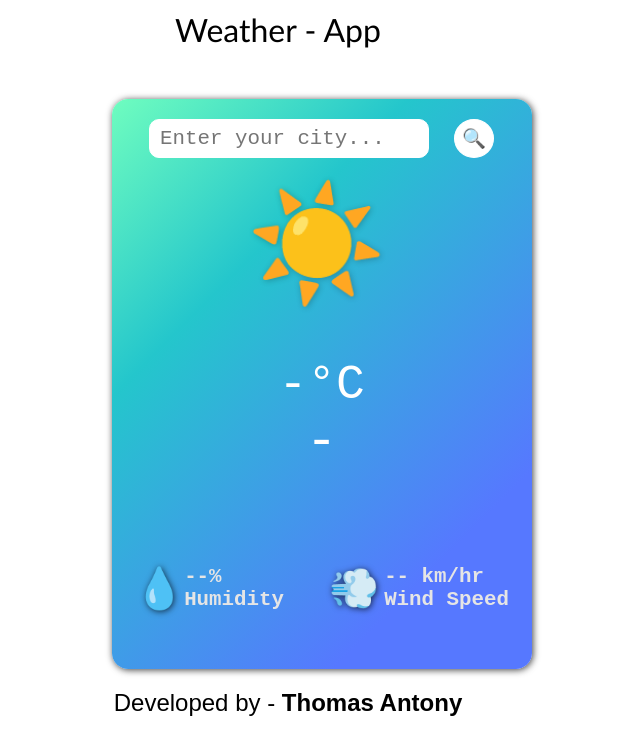
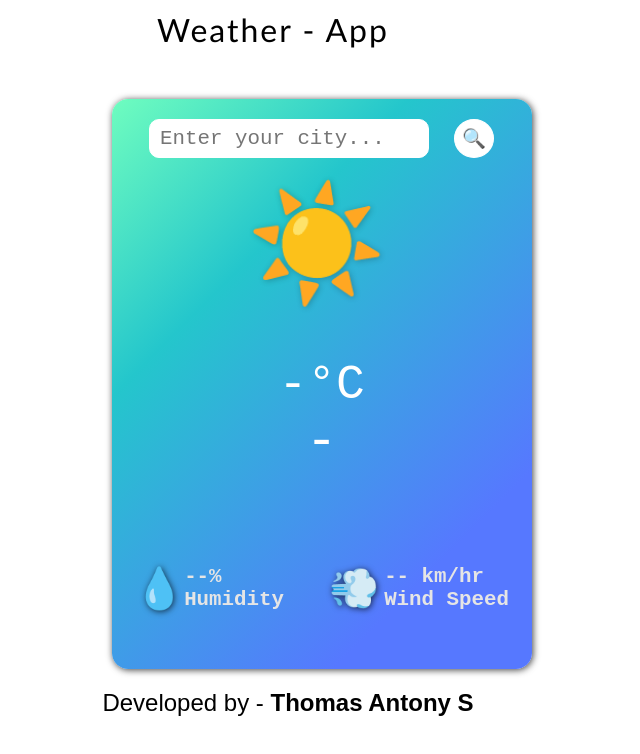
Before and after one commit to ThomasAntonyS/Weather_app, a plain HTML site: page index.html in a window 1280 px wide. Shown: the whole page, without its empty margins (362-1002 px from the left). Drawn offline with Linux system fonts and the light colour scheme; a web font is replaced by a local one.

Commit message:
minor arrangements

```diff
--- a/index.html
+++ b/index.html
@@ -63,7 +63,7 @@
     </div>
 
     <footer>
-        <p align="center">Developed by - <span>Thomas Antony</span></p>
+        <p align="center">Developed by - <span>Thomas Antony S</span></p>
     </footer>
 
 </body>
--- a/styles.css
+++ b/styles.css
@@ -4,6 +4,14 @@
     box-sizing: border-box;
     padding: 0;
     margin: 0;
+}
+
+header{
+    font-size: 2rem;
+    font-family:'Trebuchet MS', 'Lucida Sans Unicode', 'Lucida Grande', 'Lucida Sans', Arial, sans-serif;
+    margin-top: 10px;
+    margin-left: -10px;
+    letter-spacing: 2px;
 }
 
 .main-container{
@@ -17,12 +25,6 @@
     border-radius: 16px;
     box-shadow: 1px 1px 7px 0px rgba(0,0,0,0.75);
     background: linear-gradient(135deg,rgb(111, 253, 191),rgb(36, 198, 204) 30%,rgb(86, 120, 255) 80%);
-}
-
-header{
-    font-size: 2rem;
-    font-family:'Trebuchet MS', 'Lucida Sans Unicode', 'Lucida Grande', 'Lucida Sans', Arial, sans-serif;
-    margin-top: 10px;
 }
 
 .search-bar{
```
